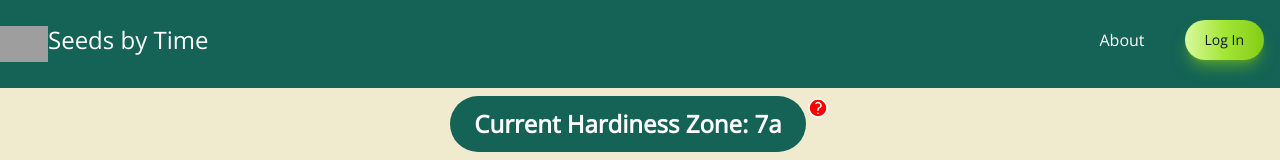
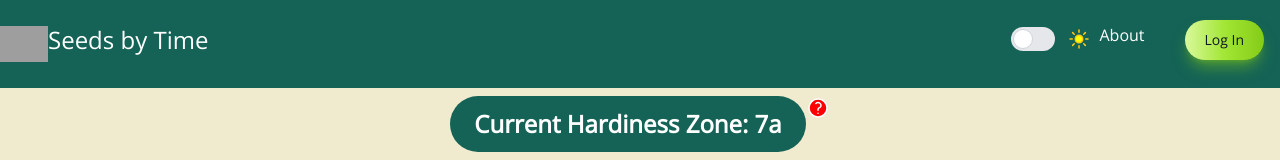
Before and after one commit to mphilip9/Seed-bank, a React (Create React App) app in the folder seed-bank/: page / in a window 1280 px wide. Shown: the top 160 px of the page. Built offline with nearby package versions, Linux system fonts and the light colour scheme; no server answers; grey boxes are pictures that could not be loaded.

Commit message:
dark mode

```diff
--- a/seed-bank/package.json
+++ b/seed-bank/package.json
@@ -1,4 +1,5 @@
 {
+  "proxy": "http://localhost:3001",
   "name": "seed-bank",
   "version": "0.1.0",
   "private": true,
--- a/seed-bank/src/App.js
+++ b/seed-bank/src/App.js
@@ -21,6 +21,7 @@ import './assets/App.css';
 
 function App() {
   // const [darkToggle, setDarkToggle] = React.useState(false)
+  const [darkMode, setDarkMode] = useState('')
   const { user  } = useAuth0();
   const [currentZone, setCurrentZone] = useState("7a")
   const [currentPlants, setCurrentPlants] = useState([])
@@ -69,10 +70,15 @@ function App() {
       retrieveUserData(user.sub, currentZone)
     }
   }, [user])
+
+  const darkToggle = () => {
+    darkMode === 'dark' ? setDarkMode('') : setDarkMode('dark')
+  }
   return (
-    <div className='bg-sand h-screen font-Open dark:bg-gray-700' >
+    <div className={darkMode}>
+    <div className='bg-sand h-screen font-Open dark:bg-gray-700 dark:text-white' >
     <div className="App">
-      <Nav />
+      <Nav darkToggle={darkToggle}/>
       <div >
       <Routes>
           <Route path="/" element={<Home month={month} searchZones={searchZones} currentPlants={currentPlants} currentZone={currentZone} notFound={notFound}/>}/>
@@ -81,8 +87,9 @@ function App() {
       </Routes>
       </div>
 
-    </div>
-     </div>
+      </div>
+      </div>
+   </div>
   );
 }
 
--- a/seed-bank/src/components/ByMonth.js
+++ b/seed-bank/src/components/ByMonth.js
@@ -6,9 +6,9 @@ const ByMonth = ({currentPlants}) => {
   return (
     <div className="lg:pl-3 lg:pr-3 lg:pt-10 sm:pt-2 overflow-x-scroll rounded">
     <table className="table-auto overflow-x-scroll w-full text-center rounded-md">
-        <thead className="border-b bg-forest">
+        <thead className="border-b bg-forest dark:bg-black">
     <tr>
-      <th scope="col" className="text-lg font-medium text-white px-6 py-4">Common Name</th>
+      <th scope="col" className="text-lg font-medium text-white  px-6 py-4">Common Name</th>
       <th  scope="col" className="text-lg font-medium text-white px-6 py-4">First Planting</th>
       <th  scope="col" className="text-lg font-medium text-white px-6 py-4">Second Planting</th>
       <th  scope="col" className="text-lg font-medium text-white px-6 py-4">Days to Maturity</th>
@@ -22,7 +22,7 @@ const ByMonth = ({currentPlants}) => {
     let alternate = ''
     index % 2 === 0 ? alternate = "bg-slate-200" : alternate = "bg-slate-300"
     return(
-    <tr className={`${alternate} items-left`} key={row.plant_id}>
+    <tr className={`${alternate} items-left text-black`} key={row.plant_id}>
          <td className="font-black pt-2 pb-2 ">{row.plant_name}</td>
          {row.first_planting_start ? <td className=" pt-2 pb-2">{row.first_planting_start} -- {row.first_planting_end}</td> : <td className="self-center pt-2 pb-2"></td>}
          {row.second_planting_start ? <td >{row.second_planting_start} -- {row.second_planting_end}</td> : <td></td>}
--- /dev/null
+++ b/seed-bank/src/components/DarkButton.js
@@ -0,0 +1,29 @@
+import React, {useState} from 'react'
+
+const DarkButton = ({darkToggle}) => {
+  const [icon, setIcon] = useState(true)
+  const handleClick = () => {
+    darkToggle()
+    icon ? setIcon(false) : setIcon(true)
+  }
+  return (
+    <div className="mt-1 mr-2">
+      <label className="inline-flex relative items-center cursor-pointer">
+    <input onClick={handleClick} type="checkbox" value="" className="sr-only peer" />
+    <div className=" w-11 h-6 bg-gray-200 peer-focus:outline-none peer-focus:ring-4 peer-focus:ring-blue-300 dark:peer-focus:ring-blue-800 rounded-full peer dark:bg-gray-700 peer-checked:after:translate-x-full peer-checked:after:border-white after:content-[''] after:absolute after:top-[2px] after:left-[2px] after:bg-white after:border-gray-300 after:border after:rounded-full after:h-5 after:w-5 after:transition-all dark:border-gray-600 peer-checked:bg-blue-600"></div>
+    <span className="ml-3 text-sm font-medium text-gray-900 dark:text-gray-300">
+      {icon ?
+      <svg className="w-6 h-6 text-yellow-300" xmlns="http://www.w3.org/2000/svg" fill="yellow" viewBox="0 0 24 24" strokeWidth={1.5} stroke="currentColor" >
+        <path strokeLinecap="round" strokeLinejoin="round" d="M12 3v2.25m6.364.386l-1.591 1.591M21 12h-2.25m-.386 6.364l-1.591-1.591M12 18.75V21m-4.773-4.227l-1.591 1.591M5.25 12H3m4.227-4.773L5.636 5.636M15.75 12a3.75 3.75 0 11-7.5 0 3.75 3.75 0 017.5 0z" />
+      </svg> :
+          <svg className="w-6 h-6 text-white" xmlns="http://www.w3.org/2000/svg" fill="black" viewBox="0 0 24 24" strokeWidth={1.5} stroke="currentColor" className="w-6 h-6">
+          <path strokeLinecap="round" strokeLinejoin="round" d="M21.752 15.002A9.718 9.718 0 0118 15.75c-5.385 0-9.75-4.365-9.75-9.75 0-1.33.266-2.597.748-3.752A9.753 9.753 0 003 11.25C3 16.635 7.365 21 12.75 21a9.753 9.753 0 009.002-5.998z" />
+        </svg>
+      }
+    </span>
+  </label>
+  </div>
+  )
+}
+
+export default DarkButton;
--- a/seed-bank/src/components/Home.js
+++ b/seed-bank/src/components/Home.js
@@ -26,13 +26,12 @@ const Home = ({searchZones, currentPlants, currentZone, month, notFound}) => {
   }
   return (
     <div className="flex flex-col gap-3  ... ">
+      {/* image dive */}
 
       <div className="flex flex-row self-center pt-2">
         <ModalZone zone={currentZone}/>
         <ModalCaution />
         </div>
-
-
       <div>
 
       <Search searchZones={searchZones} month={month}/>
@@ -58,7 +57,7 @@ const Home = ({searchZones, currentPlants, currentZone, month, notFound}) => {
             </select>
             <div className="pl-2 pt-3">Choose a month to see what you can plant</div>
             </div>
-            <div className="md:pr-3">{currentPlants.length > 0 ? <button className="align-self-end bg-forest hover:bg-blue-700 text-white font-bold md:py-2 md:px-4 rounded-full w-15" onClick={() => print()}>Download PDF</button> : null}</div>
+            <div className="md:pr-3">{currentPlants.length > 0 ? <button className="align-self-end dark:bg-black bg-forest hover:bg-blue-700 text-white font-bold md:py-2 md:px-4 rounded-full w-15" onClick={() => print()}>Download PDF</button> : null}</div>
         </div>
       <div id="pdf">
       {currentPlants.length > 0 ? <ByMonth currentPlants={currentPlants} /> : null }
--- a/seed-bank/src/components/ModalZone.js
+++ b/seed-bank/src/components/ModalZone.js
@@ -6,7 +6,7 @@ const ModalZone = ({zone}) => {
     <>
       <button
         className=" text-white
-      font-bold text-2xl px-6 py-3 rounded-full bg-forest  hover:text-blue-400 hover:cursor-pointer"
+      font-bold text-2xl px-6 py-3 rounded-full bg-forest dark:bg-black  hover:text-blue-400 hover:cursor-pointer"
         type="button"
         onClick={() => setShowModal(true)}
       >
--- a/seed-bank/src/components/Nav.js
+++ b/seed-bank/src/components/Nav.js
@@ -1,14 +1,15 @@
 import React from 'react';
 import AuthenticationButton from './Authentication-button'
+import DarkButton from './DarkButton'
 import { useAuth0 } from '@auth0/auth0-react';
 import {Link} from "react-router-dom";
 
-const Nav = () => {
+const Nav = ({darkToggle}) => {
   const { user  } = useAuth0();
   const [navbar, setNavbar] = React.useState(false);
   return (
 
-    <nav className="justify-between bg-forest  mx-auto w-full md:items-center md:flex text-white">
+    <nav className="justify-between bg-forest dark:bg-black   mx-auto w-full md:items-center md:flex text-white">
         <div>
             <div className="justify-self-start flex items-center justify-between py-3 md:py-5 md:block">
               <div className="self-start flex flex-row ...">
@@ -72,15 +73,16 @@ const Nav = () => {
                 </ul>
 
                 <div className="mt-3 space-y-2 lg:hidden md:inline-block">
-                    <li className="text-white hover:text-indigo-200">
+                    {/* <li className="text-white hover:text-indigo-200">
                             <Link to="/about">About</Link>
-                        </li>
+                        </li> */}
                   {navbar ? <AuthenticationButton /> : null}
                 </div>
             </div>
         </div>
-        <div className=" hidden space-x-2 md:flex items-center">
-        <div className="pb-2 pr-3 text-white hover:text-indigo-200">
+        <div className=" hidden space-x-2 sm:flex items-center">
+        <div className=" flex pb-2 pr-3 text-white hover:text-indigo-200">
+          <DarkButton darkToggle={darkToggle}/>
                         <Link to="/about">About</Link>
                     </div>
                     <div className="pb-2 pr-3 text-white hover:text-indigo-200">
--- a/seed-bank/tailwind.config.js
+++ b/seed-bank/tailwind.config.js
@@ -4,6 +4,7 @@ module.exports = {
   content: [
     "./src/**/*.{js, jsx, ts, tsx}"
   ],
+  darkMode: 'class',
   theme: {
     extend: {
       fontFamily: {
```
